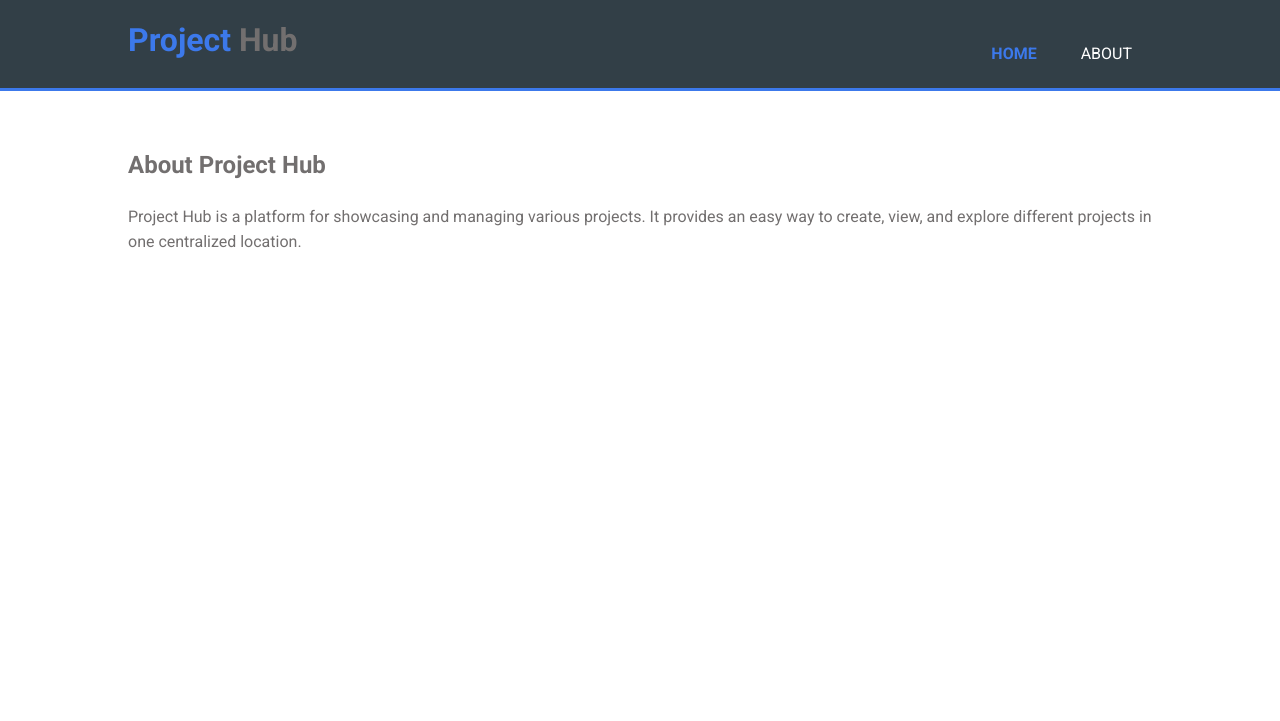
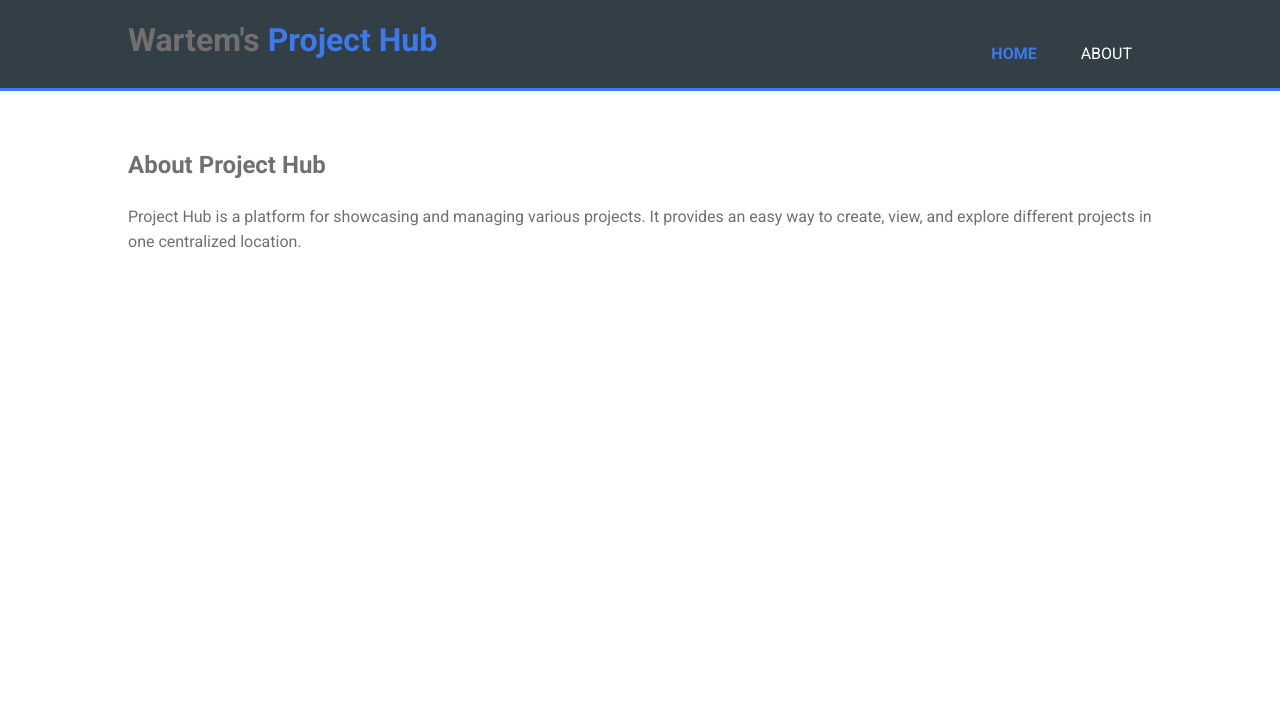
Before and after one commit to Wartem/wartem_project_hub, a Flask app: page /about in a window 1280 px wide. Shown: the top 721 px of the page. Run offline with Flask 2, Linux system fonts and the light colour scheme.

Commit message:
Minor string fixes
Minor string fixes

```diff
--- a/main_app.py
+++ b/main_app.py
@@ -61,4 +61,4 @@ if __name__ == '__main__':
     for rule in app.url_map.iter_rules():
         print(f"{rule.endpoint}: {rule.rule}")
     # app.run(debug=True) For debugging
-    app.run(host='0.0.0.0', port=8080, debug=True)
+    app.run(host='0.0.0.0', port=5000, debug=True)
--- a/projects/TestProject/templates/TestProject.html
+++ b/projects/TestProject/templates/TestProject.html
@@ -1,6 +1,6 @@
 {% extends "base.html" %}
 
-{% block title %}Test Project - Project Hub{% endblock %}
+{% block title %}Test Project - Wartem's Project Hub{% endblock %}
 
 {% block content %}
 <h2>Welcome to Test Project</h2>
--- a/templates/about.html
+++ b/templates/about.html
@@ -1,6 +1,6 @@
 {% extends "base.html" %}
 
-{% block title %}About - Project Hub{% endblock %}
+{% block title %}About - Wartem's Project Hub{% endblock %}
 
 {% block content %}
 <h2>About Project Hub</h2>
--- a/templates/base.html
+++ b/templates/base.html
@@ -3,7 +3,7 @@
 <head>
     <meta charset="UTF-8">
     <meta name="viewport" content="width=device-width, initial-scale=1.0">
-    <title>{% block title %}Project Hub{% endblock %}</title>
+    <title>{% block title %}Wartem's Project Hub{% endblock %}</title>
     <link href="https://fonts.googleapis.com/css2?family=Roboto:wght@300;400;700&display=swap" rel="stylesheet">
     {% block extra_head %}{% endblock %}
     <style>
@@ -95,7 +95,7 @@
     <header>
         <div class="container" id="head-text">
             <div id="branding">
-                <h1><span class="highlight">Project</span> Hub</h1>
+                <h1>Wartem's <span class="highlight">Project Hub</span></h1>
             </div>
             <nav>
                 <ul>
```
